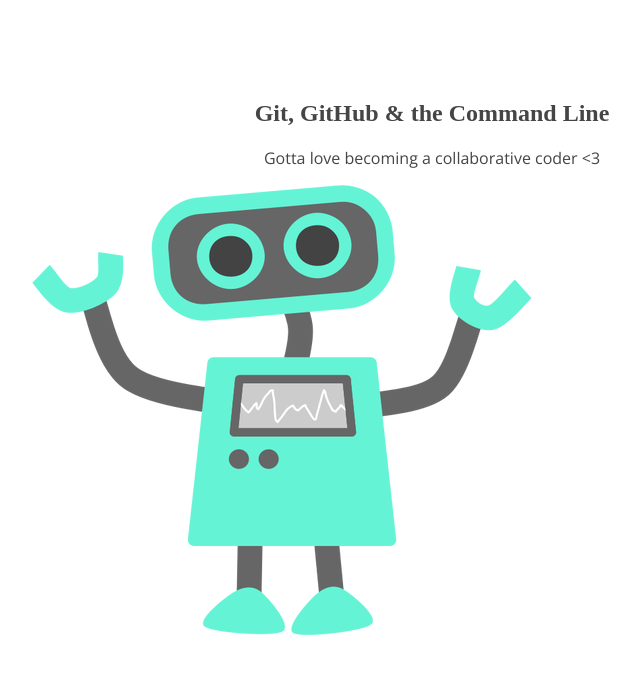
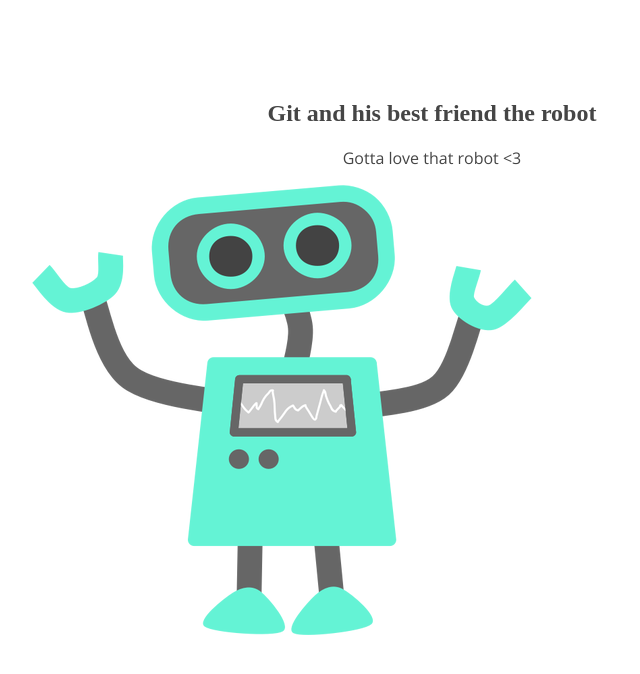
Before and after one commit to Exodus919/105-project, a plain HTML site: page index.html in a window 1280 px wide. Shown: the whole page, without its empty margins (208-848 px from the left). Drawn offline with nearby package versions, Linux system fonts and the light colour scheme.

Commit message:
branch commit

```diff
--- a/index.html
+++ b/index.html
@@ -8,8 +8,8 @@
 </head>
 <body>
 	<section>
-		<h1>Git, GitHub & the Command Line</h1>
-		<p>Gotta love becoming a collaborative coder <3</p>
+		<h1>Git and his best friend the robot</h1>
+		<p>Gotta love that robot <3</p>
 		<img src="img/happy-blue-robot.png">
 	</section>
 </body>
```
